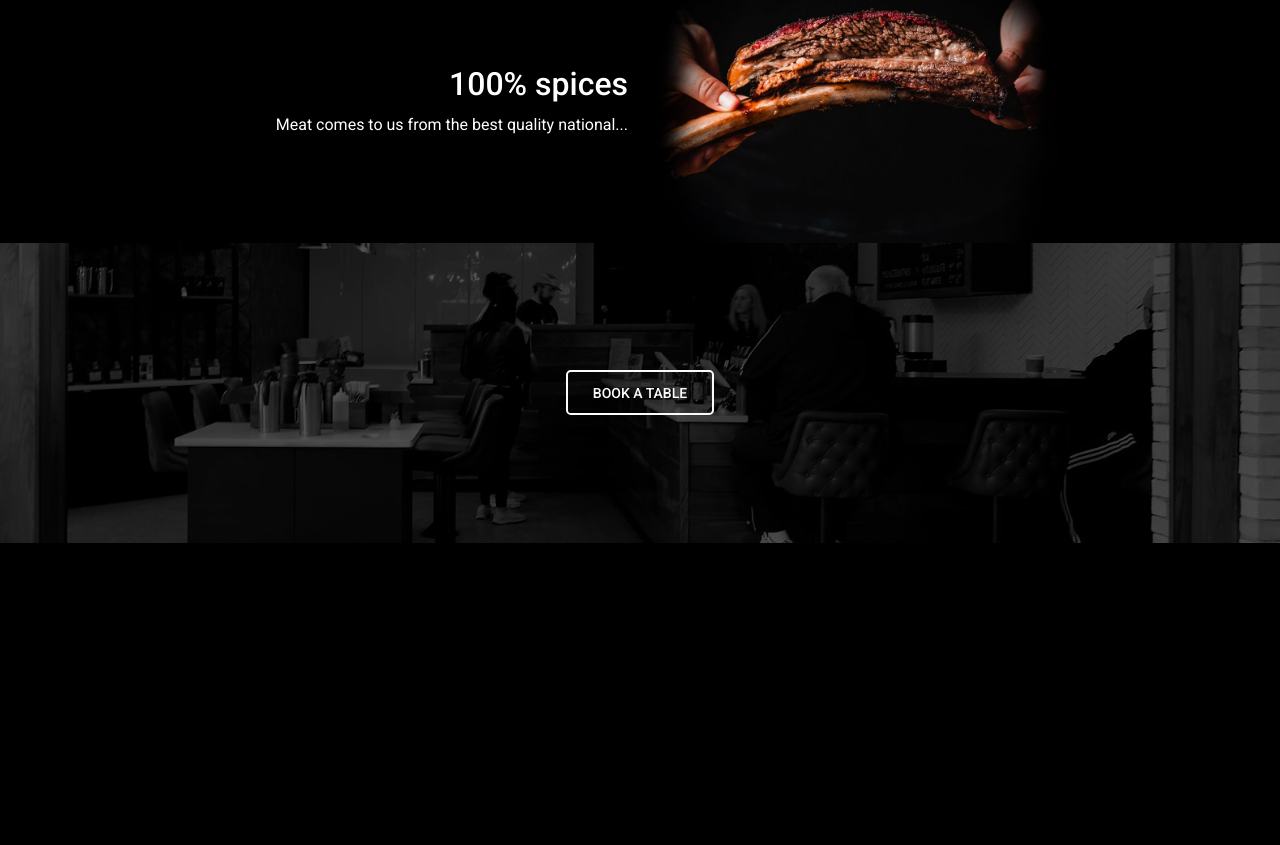
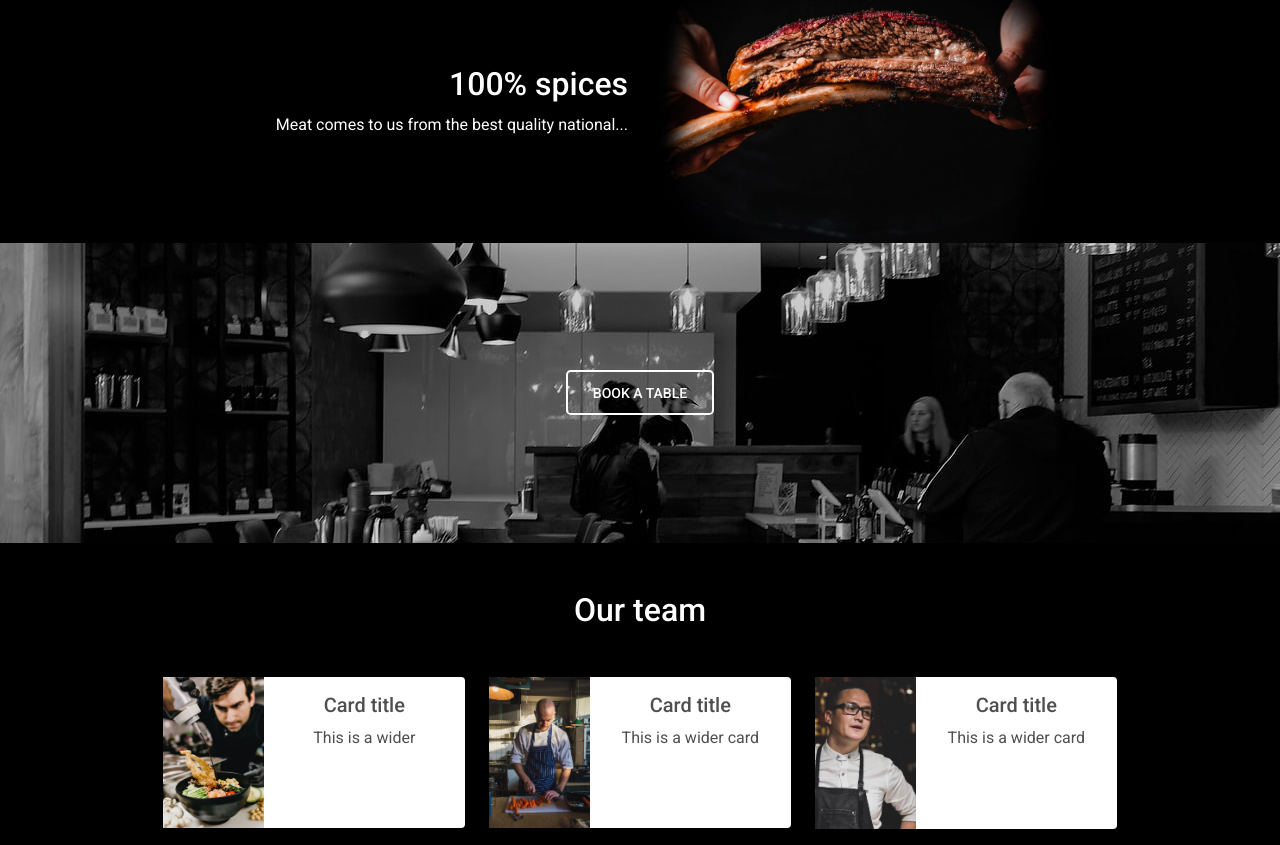
Before and after one commit to dawidmwojciechowski/steak-house, a website: page index.html in a window 1280 px wide. Shown: the part 1504-2349 px from the top of the page. Before the commit the page ends 2047 px from the top, so only its background shows below. Drawn offline with nearby package versions, Linux system fonts and the light colour scheme.

Commit message:
before footer

```diff
--- a/index.html
+++ b/index.html
@@ -140,19 +140,97 @@
           </div>
 
           <section id="book">
-            <div
-             class="p-5 text-center bg-image" id="book"
 
-            >
-             <div class="mask" style="background-color: rgba(0, 0, 0, 0.6);">
                <div class="d-flex justify-content-center align-items-center h-100">
                  <div class="text-white">
-                   <a class="btn btn-outline-light btn-lg m-2" href="#!" role="button"
-                     >Book a table</a
+                   <a class="btn btn-outline-light btn-lg m-2"
+                      href="#!"
+                      role="button"
+                        >Book a table</a
                    >
                  </div>
-               </div>
-             </div>
+
+          </section>
+
+          <section id="team" class="text-center">
+            <h2 class="my-5  text-white">Our team</h2>
+
+            <div class="row justify-content-center">
+              <div class="col-md-3">
+                <div class="card mb-3" style="max-width: 540px;">
+                  <div class="row g-0">
+                    <div class="col-md-4">
+                      <img
+                        src="/img/t1.jpg"
+                        alt="..."
+                        class="img-fluid"
+                      />
+                    </div>
+                    <div class="col-md-8">
+                      <div class="card-body">
+                        <h5 class="card-title">Card title</h5>
+                        <p class="card-text">
+                          This is a wider
+                        </p>
+                        <p class="card-text">
+                          <small class="text-muted"></small>
+                        </p>
+                      </div>
+                    </div>
+                  </div>
+                </div>
+              </div>
+              <div class="col-md-3">
+                <div class="card mb-3" style="max-width: 540px;">
+                  <div class="row g-0">
+                    <div class="col-md-4">
+                      <img
+                        src="/img/t2.jpg"
+                        alt="..."
+                        class="img-fluid"
+                      />
+                    </div>
+                    <div class="col-md-8">
+                      <div class="card-body">
+                        <h5 class="card-title">Card title</h5>
+                        <p class="card-text">
+                          This is a wider card
+                        </p>
+                        <p class="card-text">
+                          <small class="text-muted"></small>
+                        </p>
+                      </div>
+                    </div>
+                  </div>
+                </div>
+              </div>
+              <div class="col-md-3">
+                <div class="card mb-3" style="max-width: 540px;">
+                  <div class="row g-0">
+                    <div class="col-md-4">
+                      <img
+                        src="/img/t3.jpg"
+                        alt="..."
+                        class="img-fluid"
+                      />
+                    </div>
+                    <div class="col-md-8">
+                      <div class="card-body">
+                        <h5 class="card-title">Card title</h5>
+                        <p class="card-text">
+                          This is a wider card
+                        </p>
+                        <p class="card-text">
+                          <small class="text-muted"></small>
+                        </p>
+                      </div>
+                    </div>
+                  </div>
+                </div>
+              </div>
+            </div>
+
+
           </section>
 
         </main>
```
